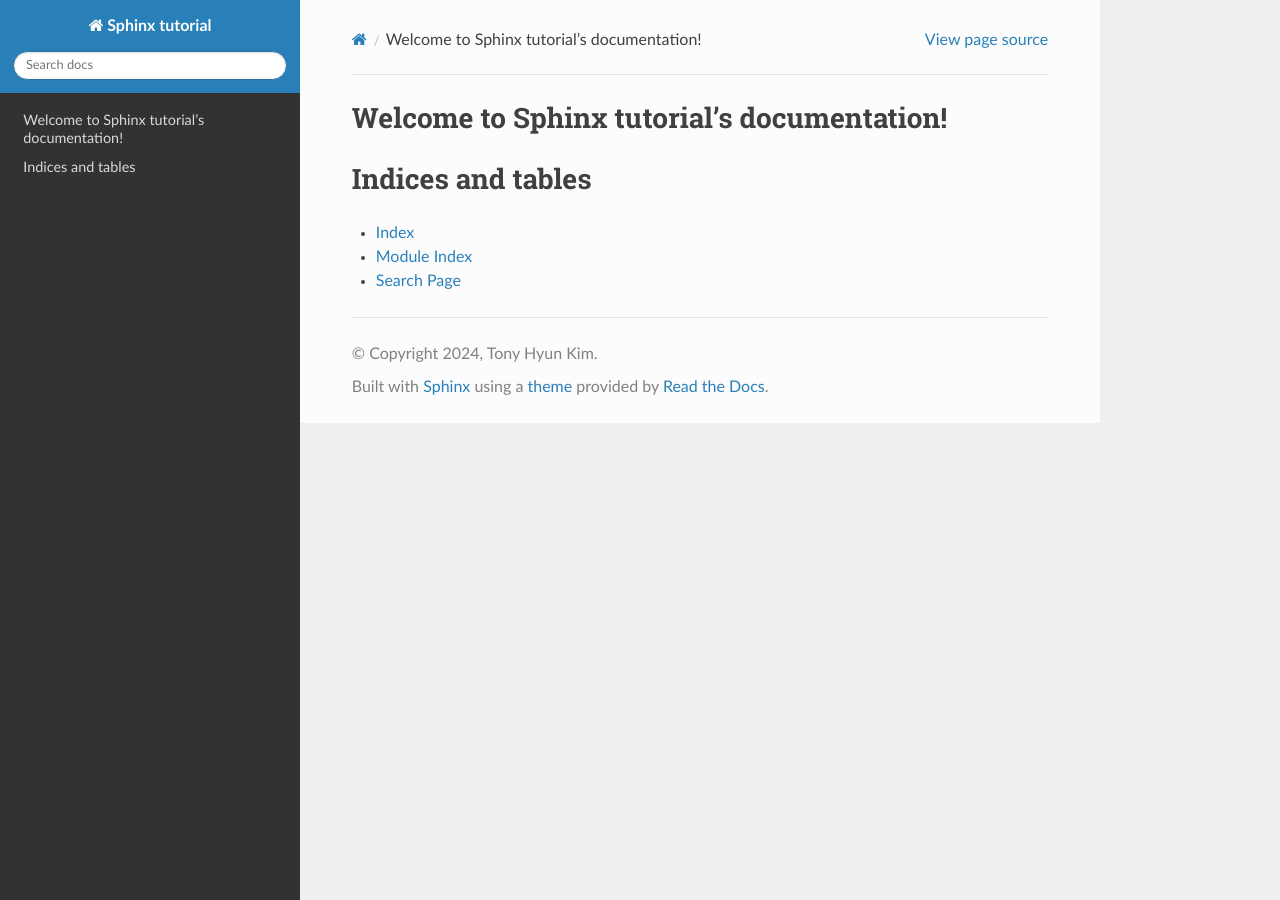
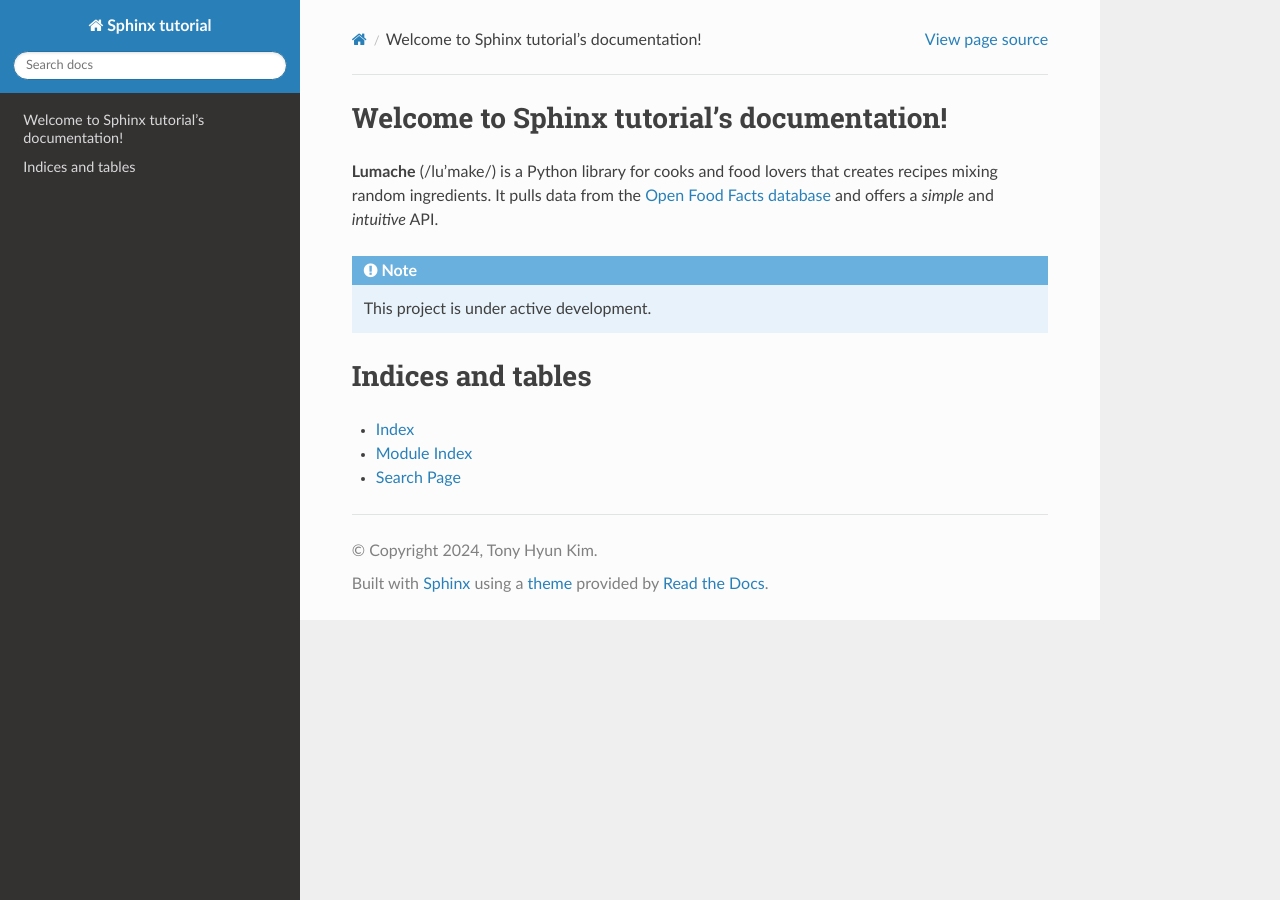
Before and after one commit to kimtonyhyun/sphinx-tutorial, a Sphinx documentation site: the page built from docs/source/index.rst, in a window 1280 px wide. Built offline with Sphinx 7.4.7 and the Read the Docs theme 2.0.0, drawn with Linux system fonts in a browser that asks for light colours.

Commit message:
Add some text

```diff
--- a/docs/source/index.rst
+++ b/docs/source/index.rst
@@ -5,6 +5,11 @@
 
 Welcome to Sphinx tutorial's documentation!
 ===========================================
+
+**Lumache** (/lu'make/) is a Python library for cooks and food lovers that creates recipes mixing random ingredients. It pulls data from the `Open Food Facts database <https://world.openfoodfacts.org/>`_ and offers a *simple* and *intuitive* API.
+
+.. note::
+   This project is under active development.
 
 .. toctree::
    :maxdepth: 2
```
Also changed, not shown: 1 other file.
